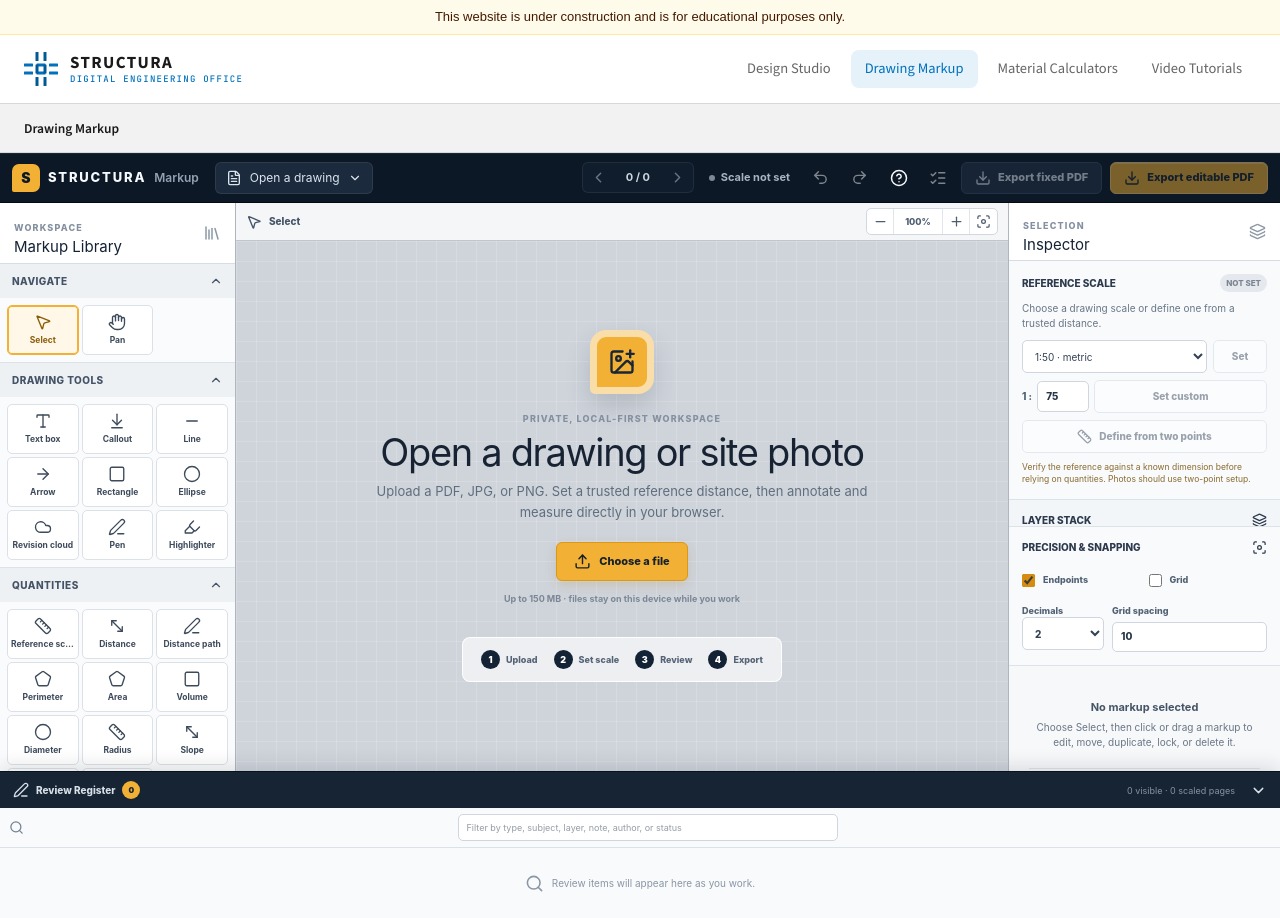
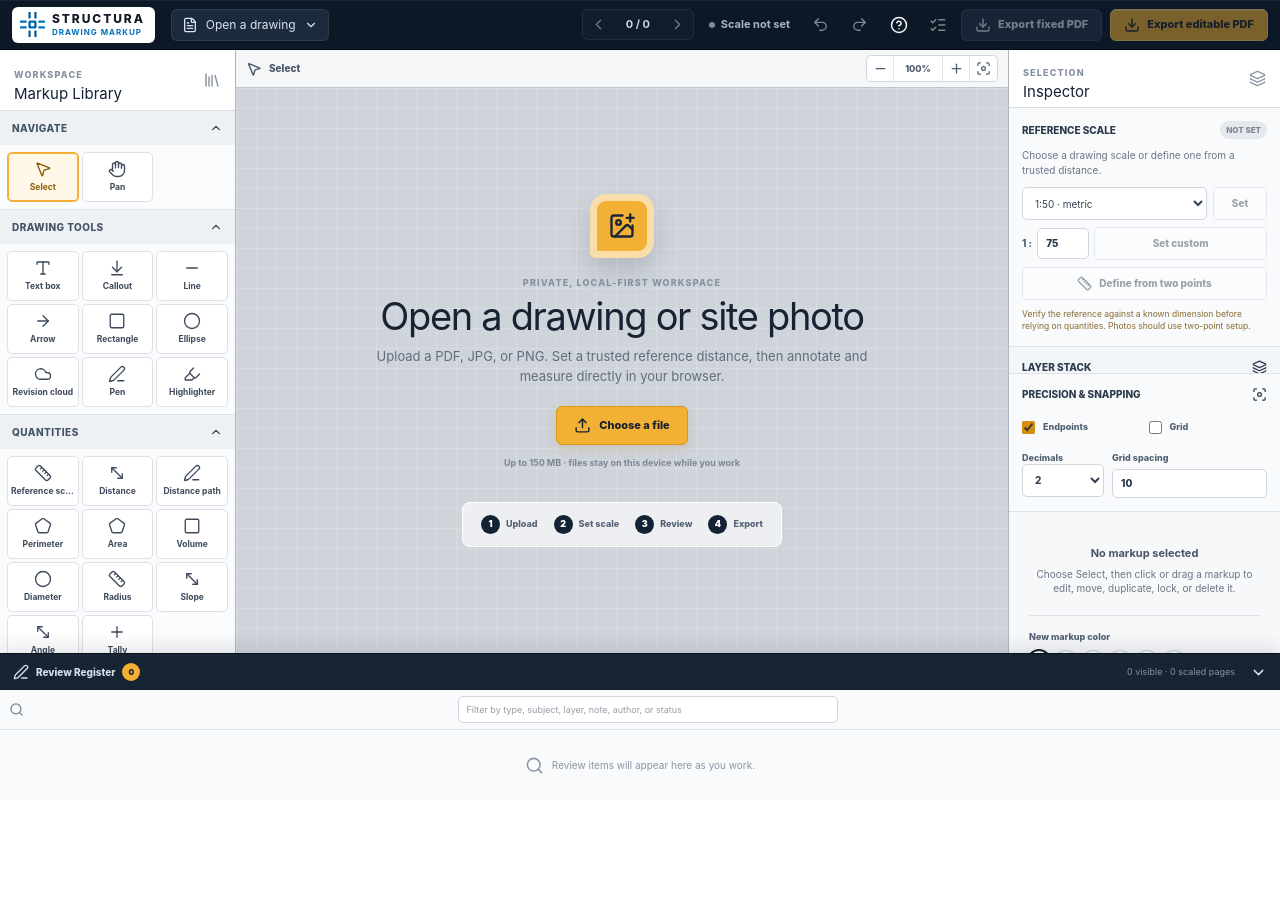
Before and after one commit to channajaya/structura, a Next.js app: page /markup in a window 1280 px wide. After the commit the page ends 800 px from the top, so only its background shows below. Built offline with nearby package versions, Linux system fonts and the light colour scheme.

Commit message:
Make markup workspace standalone

```diff
--- a/app/markup/editor.tsx
+++ b/app/markup/editor.tsx
@@ -1,5 +1,6 @@
 "use client";
 
+import Link from "next/link";
 import {
   useCallback,
   useEffect,
@@ -2049,11 +2050,26 @@ export function StructuraEditor() {
       />
 
       <header className="topbar">
-        <div className="brand-block" aria-label="Structura Markup">
-          <span className="brand-mark">S</span>
-          <span className="brand-name">STRUCTURA</span>
-          <span className="brand-product">Markup</span>
-        </div>
+        <Link className="brand-block" href="/" aria-label="Go to STRUCTURA home" title="Back to STRUCTURA home">
+          <svg className="brand-mark" viewBox="0 0 34 34" fill="none" aria-hidden="true">
+            <rect x="0" y="11.5" width="9" height="3" rx=".5" className="brand-mark-light" />
+            <rect x="12.5" y="11.5" width="9" height="3" rx=".5" className="brand-mark-light" />
+            <rect x="25" y="11.5" width="9" height="3" rx=".5" className="brand-mark-light" />
+            <rect x="0" y="19.5" width="9" height="3" rx=".5" className="brand-mark-light" />
+            <rect x="12.5" y="19.5" width="9" height="3" rx=".5" className="brand-mark-light" />
+            <rect x="25" y="19.5" width="9" height="3" rx=".5" className="brand-mark-light" />
+            <rect x="11.5" y="0" width="3" height="9" rx=".5" className="brand-mark-dark" />
+            <rect x="11.5" y="12.5" width="3" height="9" rx=".5" className="brand-mark-dark" />
+            <rect x="11.5" y="25" width="3" height="9" rx=".5" className="brand-mark-dark" />
+            <rect x="19.5" y="0" width="3" height="9" rx=".5" className="brand-mark-dark" />
+            <rect x="19.5" y="12.5" width="3" height="9" rx=".5" className="brand-mark-dark" />
+            <rect x="19.5" y="25" width="3" height="9" rx=".5" className="brand-mark-dark" />
+          </svg>
+          <span className="brand-copy">
+            <span className="brand-name">STRUCTURA</span>
+            <span className="brand-product">Drawing Markup</span>
+          </span>
+        </Link>
         <button className="document-chip" type="button" onClick={() => fileInputRef.current?.click()}>
           {source?.kind === "image" ? <FileImage size={16} /> : <FileText size={16} />}
           <span>{source?.name || "Open a drawing"}</span>
--- a/app/markup/markup.css
+++ b/app/markup/markup.css
@@ -98,33 +98,68 @@ button:disabled {
 .brand-block {
   display: flex;
   align-items: center;
-  gap: 8px;
+  gap: 7px;
+  height: 36px;
+  padding: 0 9px 0 7px;
   margin-right: 8px;
+  color: #0c1826;
+  text-decoration: none;
   white-space: nowrap;
+  background: #ffffff;
+  border: 1px solid rgba(255, 255, 255, 0.18);
+  border-radius: 6px;
+  transition: border-color 150ms ease, box-shadow 150ms ease, transform 150ms ease;
+}
+
+.brand-block:hover {
+  border-color: #64a7d4;
+  box-shadow: 0 0 0 2px rgba(0, 113, 188, 0.18);
+}
+
+.brand-block:active {
+  transform: translateY(1px);
+}
+
+.brand-block:focus-visible {
+  outline: 2px solid #7cc5f5;
+  outline-offset: 2px;
 }
 
 .brand-mark {
-  display: grid;
-  width: 28px;
-  height: 28px;
-  place-items: center;
-  color: var(--navy);
-  font-size: 14px;
-  font-weight: 900;
-  background: var(--amber);
-  border-radius: 7px 7px 7px 2px;
+  display: block;
+  width: 25px;
+  height: 25px;
+  flex: 0 0 auto;
+}
+
+.brand-mark-light {
+  fill: #0071bc;
+}
+
+.brand-mark-dark {
+  fill: #005a96;
+}
+
+.brand-copy {
+  display: grid;
+  gap: 0;
+  line-height: 1;
 }
 
 .brand-name {
-  font-size: 13px;
+  color: #111827;
+  font-size: 12px;
   font-weight: 800;
-  letter-spacing: 0.14em;
+  letter-spacing: 0.16em;
 }
 
 .brand-product {
-  color: #93a1b2;
-  font-size: 12px;
-  font-weight: 600;
+  margin-top: 3px;
+  color: #0071bc;
+  font-size: 8px;
+  font-weight: 700;
+  letter-spacing: 0.12em;
+  text-transform: uppercase;
 }
 
 .document-chip,
--- a/app/markup/page.tsx
+++ b/app/markup/page.tsx
@@ -1,5 +1,4 @@
 import type { Metadata } from "next";
-import SiteHeader from "@/components/SiteHeader";
 import { StructuraEditor } from "./editor";
 
 export const metadata: Metadata = {
@@ -9,11 +8,8 @@ export const metadata: Metadata = {
 
 export default function DrawingMarkupPage() {
   return (
-    <div className="flex h-full min-h-0 w-full flex-col">
-      <SiteHeader />
-      <section className="structura-markup-scope min-h-0 flex-1" aria-label="STRUCTURA drawing markup workspace">
-        <StructuraEditor />
-      </section>
-    </div>
+    <section className="structura-markup-scope h-full min-h-0" aria-label="STRUCTURA drawing markup workspace">
+      <StructuraEditor />
+    </section>
   );
 }
--- a/app/sitemap.ts
+++ b/app/sitemap.ts
@@ -20,6 +20,7 @@ const FULL_PUBLIC_ROUTES = [
 export default function sitemap(): MetadataRoute.Sitemap {
   const routes = TEMPORARY_PUBLIC_LAUNCH_MODE
     ? [
+        "",
         "/design-studio",
         "/markup",
         "/material-calculators",
@@ -33,6 +34,6 @@ export default function sitemap(): MetadataRoute.Sitemap {
   return routes.map((route) => ({
     url: `${SITE_ORIGIN}${route}`,
     changeFrequency: "weekly",
-    priority: route === "/design-studio" ? 1 : 0.8,
+    priority: route === "" ? 1 : 0.8,
   }));
 }
--- a/components/SiteNotice.tsx
+++ b/components/SiteNotice.tsx
@@ -1,4 +1,12 @@
+"use client";
+
+import { usePathname } from "next/navigation";
+
 export default function SiteNotice() {
+  const pathname = usePathname();
+
+  if (pathname.startsWith("/markup")) return null;
+
   return (
     <div
       role="status"
--- a/config/publicLaunch.ts
+++ b/config/publicLaunch.ts
@@ -20,10 +20,6 @@ export const PUBLIC_LAUNCH_NAV_ITEM_IDS = [
  * equivalents while temporary launch mode is enabled.
  */
 export const TEMPORARILY_HIDDEN_ROUTE_SOURCES = [
-  "/",
-  "/home/:path*",
-  "/index.html",
-  "/home.html",
   "/pm-office/:path*",
   "/pmOFFICE_v2.html",
   "/qs-office/:path*",
```
